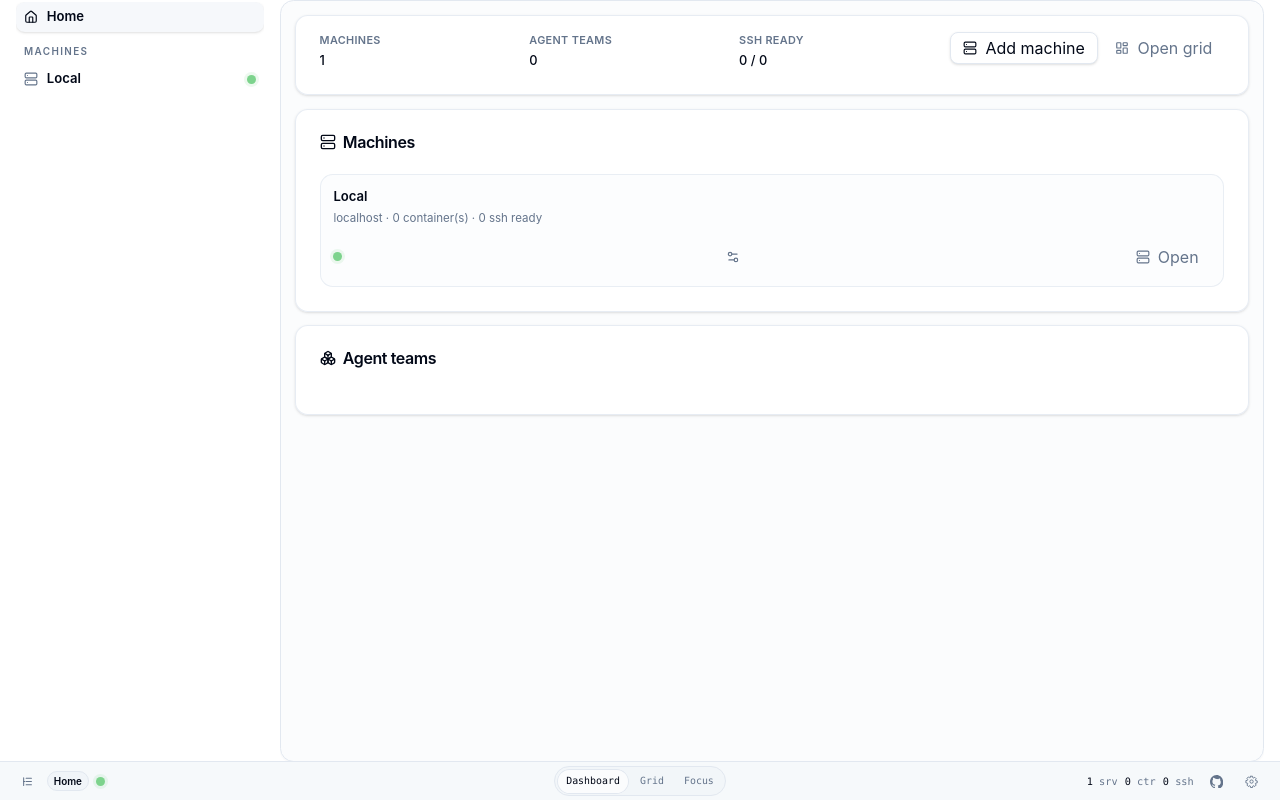
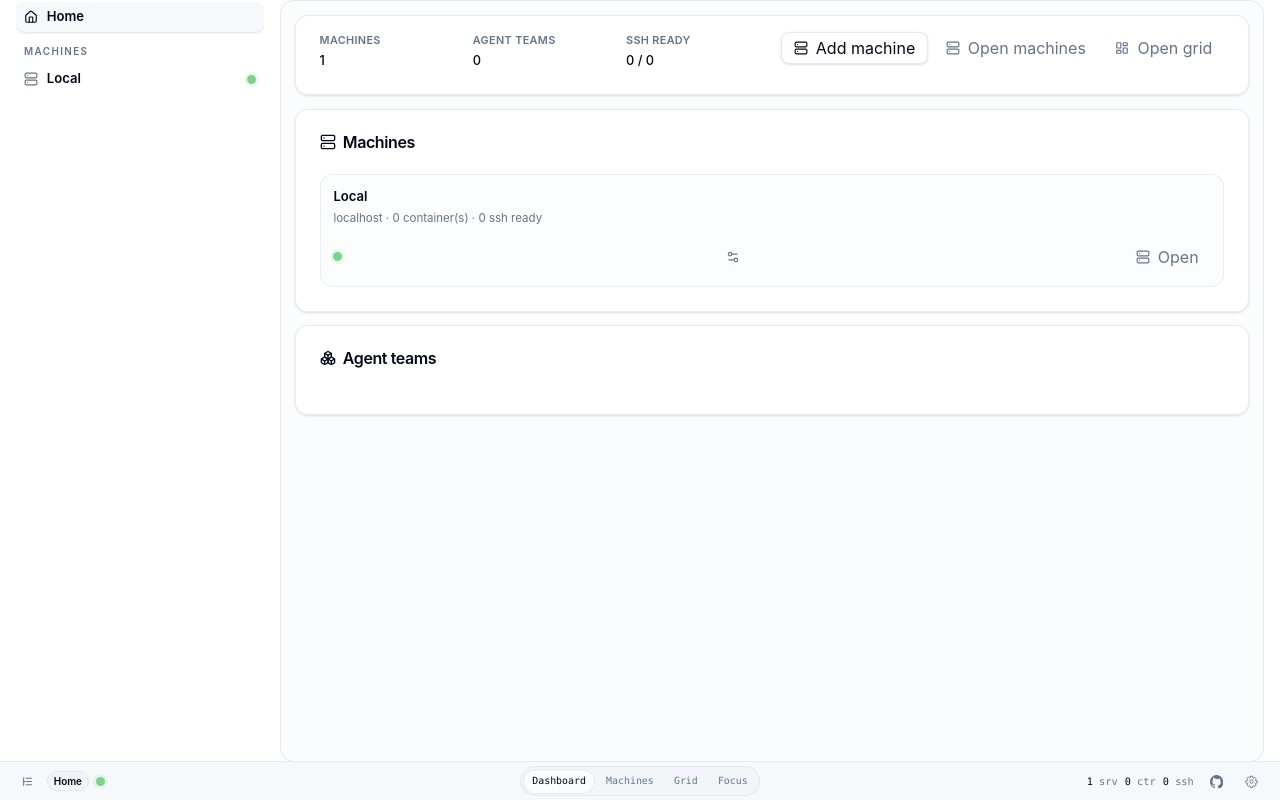
Before and after one commit to hsudatalks/univers-machine, a React (Vite) app in the folder apps/univers-ark-developer/: page /#/home in a window 1280 px wide. Built offline with nearby package versions, Linux system fonts and the light colour scheme.

Commit message:
feat(ark-developer): add machine host grid to home

```diff
--- a/apps/univers-ark-developer/src/App.tsx
+++ b/apps/univers-ark-developer/src/App.tsx
@@ -3,6 +3,7 @@ import type { BrowserFrameInstance } from "./components/BrowserPane";
 import { AddMachineDialog } from "./components/AddMachineDialog";
 import { ContainerPage } from "./components/ContainerPage";
 import { GlobalDashboardPage } from "./components/GlobalDashboardPage";
+import { HomeMachinesPage } from "./components/HomeMachinesPage";
 import { OverviewPage } from "./components/OverviewPage";
 import { ServerDialog } from "./components/ServerDialog";
 import { SettingsPage } from "./components/SettingsPage";
@@ -60,7 +61,7 @@ const STARTUP_PRERENDER_INITIAL_BATCH = 2;
 const STARTUP_PRERENDER_BATCH_SIZE = 2;
 const STARTUP_PRERENDER_BATCH_INTERVAL_MS = 1500;
 const IS_MAC = navigator.platform.toUpperCase().includes("MAC");
-const HOME_VIEW_MODES = ["dashboard", "grid", "focus"] as const;
+const HOME_VIEW_MODES = ["dashboard", "machines", "grid", "focus"] as const;
 
 type EditingMachineState = {
   initialTab: "general" | "connection" | "discovery" | "containers";
@@ -301,7 +302,9 @@ function App() {
     registerOverviewCardElement,
     setOverviewFocusedTargetId,
   } = useOverviewNavigation({
-    isNavigationActive: activeView.kind === "home" && homeViewMode !== "dashboard",
+    isNavigationActive:
+      activeView.kind === "home" &&
+      (homeViewMode === "grid" || homeViewMode === "focus"),
     onOpenWorkspace: setContainerView,
     targetIds: overviewTerminalTargets.map((target) => target.id),
   });
@@ -310,7 +313,10 @@ function App() {
       return activeView.targetId;
     }
 
-    if (activeView.kind === "home" && homeViewMode !== "dashboard") {
+    if (
+      activeView.kind === "home" &&
+      (homeViewMode === "grid" || homeViewMode === "focus")
+    ) {
       return activeOverviewFocusedTargetId || null;
     }
 
@@ -325,7 +331,11 @@ function App() {
       return activeContainerMachine?.id ?? activeContainerTarget?.machineId ?? null;
     }
 
-    if (activeView.kind === "home" && homeViewMode !== "dashboard" && activeRuntimeTargetId) {
+    if (
+      activeView.kind === "home" &&
+      (homeViewMode === "grid" || homeViewMode === "focus") &&
+      activeRuntimeTargetId
+    ) {
       return targetById.get(activeRuntimeTargetId)?.machineId ?? null;
     }
 
@@ -482,7 +492,8 @@ function App() {
         (event.key !== "Tab" &&
           event.code !== "Digit1" &&
           event.code !== "Digit2" &&
-          event.code !== "Digit3") ||
+          event.code !== "Digit3" &&
+          event.code !== "Digit4") ||
         (isEditableEventTarget(event.target) && !isXtermHelperTextarea(event.target))
       ) {
         return;
@@ -497,11 +508,16 @@ function App() {
       }
 
       if (event.code === "Digit2" && !event.shiftKey) {
+        setHomeViewMode("machines");
+        return;
+      }
+
+      if (event.code === "Digit3" && !event.shiftKey) {
         setHomeViewMode("grid");
         return;
       }
 
-      if (event.code === "Digit3" && !event.shiftKey) {
+      if (event.code === "Digit4" && !event.shiftKey) {
         setHomeViewMode("focus");
         return;
       }
@@ -923,12 +939,32 @@ function App() {
                 onOpenGrid={() => {
                   setHomeViewMode("grid");
                 }}
+                onOpenMachines={() => {
+                  setHomeViewMode("machines");
+                }}
                 onOpenMachine={openMachineView}
                 onOpenWorkspace={setContainerView}
                 overviewContainers={overviewContainers}
                 serviceStatuses={serviceStatuses}
                 machines={bootstrap.machines}
                 standaloneTargets={standaloneTargets}
+              />
+            ) : homeViewMode === "machines" ? (
+              <HomeMachinesPage
+                machines={bootstrap.machines}
+                onAddMachine={() => {
+                  setIsAddMachineDialogOpen(true);
+                }}
+                onOpenMachine={openMachineView}
+                overviewZoom={overviewZoom}
+                overviewZoomStyle={{
+                  "--overview-terminal-grid-min-width": `${30 * overviewZoom}rem`,
+                  "--overview-terminal-card-height": `${32 * overviewZoom}rem`,
+                  "--overview-terminal-min-height": `${30 * overviewZoom}rem`,
+                  "--overview-focus-side-card-height": `${16 * overviewZoom}rem`,
+                } as CSSProperties}
+                pageVisible={activeView.kind === "home"}
+                resolveTarget={(targetId) => targetById.get(targetId)}
               />
             ) : (
               <OverviewPage
--- a/apps/univers-ark-developer/src/components/GlobalDashboardPage.tsx
+++ b/apps/univers-ark-developer/src/components/GlobalDashboardPage.tsx
@@ -23,6 +23,7 @@ interface GlobalDashboardPageProps {
   onEditAgentTeam: (machineId: string) => void;
   onEditMachine: (machineId: string) => void;
   onOpenGrid: () => void;
+  onOpenMachines: () => void;
   onOpenMachine: (machineId: string) => void;
   onOpenWorkspace: (targetId: string) => void;
   overviewContainers: OverviewEntry[];
@@ -40,6 +41,7 @@ export function GlobalDashboardPage({
   onEditAgentTeam,
   onEditMachine,
   onOpenGrid,
+  onOpenMachines,
   onOpenMachine,
   onOpenWorkspace,
   overviewContainers,
@@ -78,6 +80,10 @@ export function GlobalDashboardPage({
                 <Button onClick={onAddMachine} size="sm">
                   <Server size={14} />
                   Add machine
+                </Button>
+                <Button onClick={onOpenMachines} size="sm" variant="ghost">
+                  <Server size={14} />
+                  Open machines
                 </Button>
                 <Button onClick={onOpenGrid} size="sm" variant="ghost">
                   <LayoutDashboard size={14} />
--- /dev/null
+++ b/apps/univers-ark-developer/src/components/HomeMachinesPage.tsx
@@ -0,0 +1,64 @@
+import type { CSSProperties } from "react";
+import type { DeveloperTarget, ManagedMachine } from "../types";
+import { TerminalCard } from "./TerminalCard";
+import { Button } from "./ui/button";
+
+interface HomeMachinesPageProps {
+  machines: ManagedMachine[];
+  onAddMachine: () => void;
+  onOpenMachine: (machineId: string) => void;
+  overviewZoom: number;
+  overviewZoomStyle: CSSProperties;
+  pageVisible: boolean;
+  resolveTarget: (targetId: string) => DeveloperTarget | undefined;
+}
+
+export function HomeMachinesPage({
+  machines,
+  onAddMachine,
+  onOpenMachine,
+  overviewZoom,
+  overviewZoomStyle,
+  pageVisible,
+  resolveTarget,
+}: HomeMachinesPageProps) {
+  const machineTargets = machines
+    .map((machine) => ({
+      machine,
+      target: resolveTarget(machine.hostTargetId),
+    }))
+    .filter(
+      (entry): entry is { machine: ManagedMachine; target: DeveloperTarget } =>
+        Boolean(entry.target),
+    );
+
+  return (
+    <section className="page-section">
+      {machineTargets.length > 0 ? (
+        <div className="terminal-grid" style={overviewZoomStyle}>
+          {machineTargets.map(({ machine, target }) => (
+            <TerminalCard
+              key={machine.id}
+              onOpenWorkspace={() => {
+                onOpenMachine(machine.id);
+              }}
+              pageVisible={pageVisible}
+              scale={overviewZoom}
+              target={target}
+              title={machine.label}
+            />
+          ))}
+        </div>
+      ) : (
+        <section className="server-empty-state">
+          <div>
+            <p className="dashboard-copy">No machines configured yet.</p>
+            <Button onClick={onAddMachine} size="sm">
+              Add machine
+            </Button>
+          </div>
+        </section>
+      )}
+    </section>
+  );
+}
--- a/apps/univers-ark-developer/src/components/OverviewPage.tsx
+++ b/apps/univers-ark-developer/src/components/OverviewPage.tsx
@@ -16,7 +16,7 @@ interface OverviewPageProps {
   onFocusTarget: (targetId: string) => void;
   onOpenWorkspace: (targetId: string) => void;
   onRefreshInventory: () => void;
-  homeViewMode: Exclude<HomeViewMode, "dashboard">;
+  homeViewMode: Exclude<HomeViewMode, "dashboard" | "machines">;
   overviewContainers: OverviewEntry[];
   overviewZoom: number;
   overviewZoomStyle: CSSProperties;
--- a/apps/univers-ark-developer/src/components/StatusBar.tsx
+++ b/apps/univers-ark-developer/src/components/StatusBar.tsx
@@ -135,7 +135,7 @@ export function StatusBar({
           </div>
         ) : isHomeActive ? (
           <div className="status-bar-view-switcher" aria-label="Home views" role="tablist">
-            {(["dashboard", "grid", "focus"] as const).map((viewMode) => (
+            {(["dashboard", "machines", "grid", "focus"] as const).map((viewMode) => (
               <Button
                 aria-pressed={homeViewMode === viewMode}
                 className={`status-bar-view-button ${homeViewMode === viewMode ? "is-active" : ""
@@ -148,6 +148,8 @@ export function StatusBar({
                 title={
                   viewMode === "dashboard"
                     ? "Show dashboard view"
+                    : viewMode === "machines"
+                      ? "Show machines view"
                     : viewMode === "grid"
                       ? "Show grid view"
                       : "Show focus view"
@@ -157,6 +159,8 @@ export function StatusBar({
               >
                 {viewMode === "dashboard"
                   ? "Dashboard"
+                  : viewMode === "machines"
+                    ? "Machines"
                   : viewMode === "grid"
                     ? "Grid"
                     : "Focus"}
--- a/apps/univers-ark-developer/src/hooks/useOrchestrationViewMode.ts
+++ b/apps/univers-ark-developer/src/hooks/useOrchestrationViewMode.ts
@@ -1,13 +1,18 @@
 import { useEffect, useState } from "react";
 
-export type HomeViewMode = "dashboard" | "grid" | "focus";
+export type HomeViewMode = "dashboard" | "machines" | "grid" | "focus";
 
 const HOME_VIEW_MODE_STORAGE_KEY = "univers-ark-developer:home-view-mode";
 const LEGACY_ORCHESTRATION_VIEW_MODE_STORAGE_KEY =
   "univers-ark-developer:orchestration-view-mode";
 
 function isHomeViewMode(value: string | null): value is HomeViewMode {
-  return value === "dashboard" || value === "grid" || value === "focus";
+  return (
+    value === "dashboard" ||
+    value === "machines" ||
+    value === "grid" ||
+    value === "focus"
+  );
 }
 
 export function useHomeViewMode() {
```
